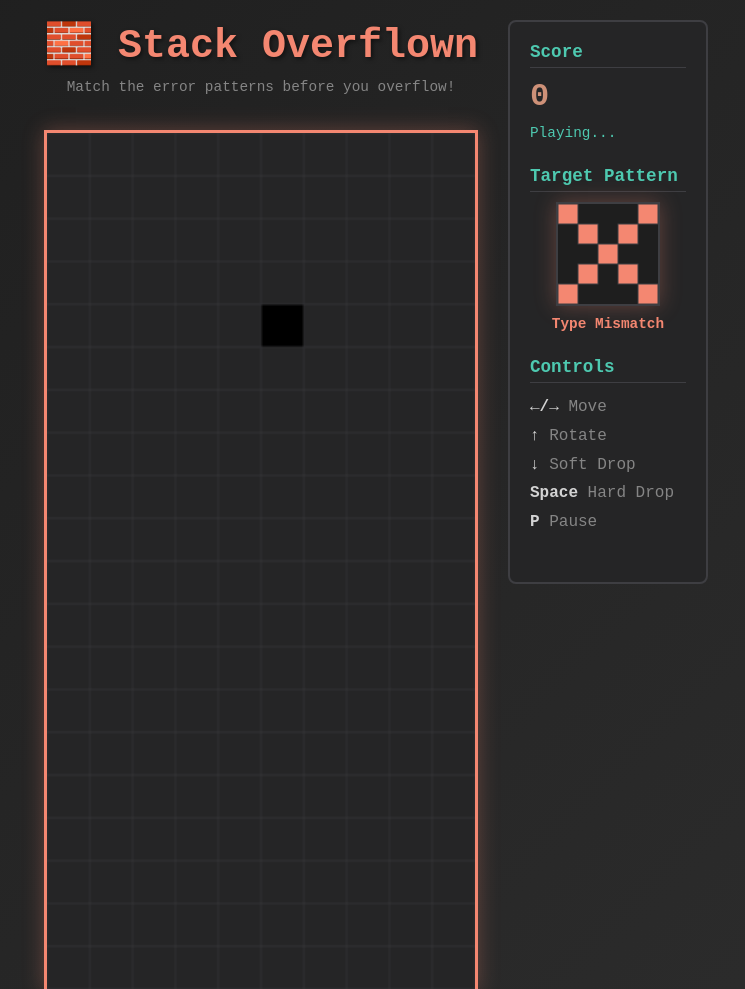
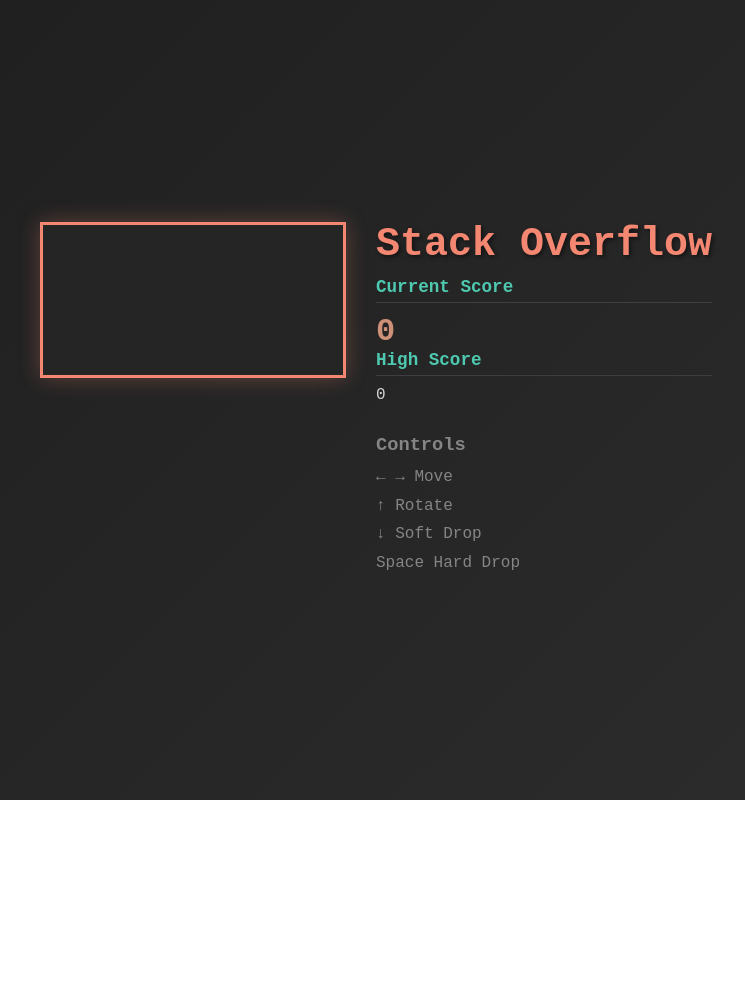
Before and after one commit to hadelbrakeh-pixel/publish-docker-images, a plain HTML site: page src/index.html in a window 1280 px wide. Shown: the top 989 px of the page, without its empty margins (264-1009 px from the left). After the commit the page ends 800 px from the top, so only its background shows below. Drawn offline with Linux system fonts and the light colour scheme.

Commit message:
add high score display

```diff
--- a/src/index.html
+++ b/src/index.html
@@ -3,55 +3,36 @@
 <head>
     <meta charset="UTF-8" />
     <meta name="viewport" content="width=device-width, initial-scale=1.0" />
-    <title>Stack Overflown - A Dev-Themed Puzzle Game</title>
+    <title>Stack Overflow Game</title>
     <link rel="stylesheet" href="style.css" />
 </head>
 <body>
     <div class="game-container">
-      <div class="main-panel">
-        <div>
-          <h1>🧱 Stack Overflown</h1>
-          <div class="subtitle">Match the error patterns before you overflow!</div>
-        </div>
-        <canvas id="gameCanvas" width="300" height="600"></canvas>
+        <div class="game-board">
+            <canvas id="gameCanvas"></canvas>
         </div>
 
-      <div class="side-panel">
+        <div class="sidebar">
+            <h1>Stack Overflow</h1>
+
             <div class="info-section">
-          <h3>Score</h3>
+                <h3>Current Score</h3>
                 <div class="score" id="score">0</div>
-          <div class="status" id="status">Playing...</div>
+
+                <h3>High Score</h3>
+                <div class="high-score" id="high-score">0</div>
             </div>
 
-        <div class="info-section">
-          <h3>Target Pattern</h3>
-          <div class="pattern-preview">
-            <canvas id="patternCanvas" width="100" height="100"></canvas>
-            <div class="pattern-name" id="patternName">Loading...</div>
-          </div>
-        </div>
-
-        <div class="info-section">
+            <div class="controls">
                 <h3>Controls</h3>
-          <div class="controls">
-            <strong>←/→</strong> Move<br />
-            <strong>↑</strong> Rotate<br />
-            <strong>↓</strong> Soft Drop<br />
-            <strong>Space</strong> Hard Drop<br />
-            <strong>P</strong> Pause
-          </div>
+                <p>← → Move</p>
+                <p>↑ Rotate</p>
+                <p>↓ Soft Drop</p>
+                <p>Space Hard Drop</p>
             </div>
         </div>
     </div>
 
-    <div class="game-over" id="gameOver">
-      <h2>STACK OVERFLOW!</h2>
-      <p>Your stack reached the ceiling</p>
-      <p>Final Score: <span id="finalScore">0</span></p>
-      <button onclick="location.reload()">Restart</button>
-    </div>
-
-    <script src="patterns.js"></script>
-    <script src="index.js"></script>
+    <script src="script.js"></script>
 </body>
 </html>
```
Lines whose indentation alone changed are shown as unchanged.
